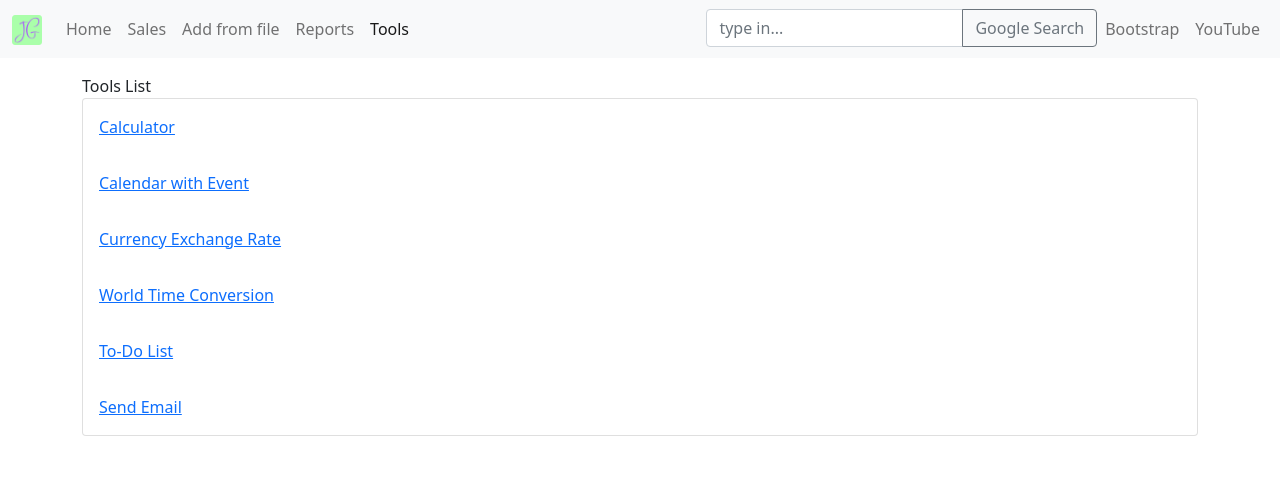
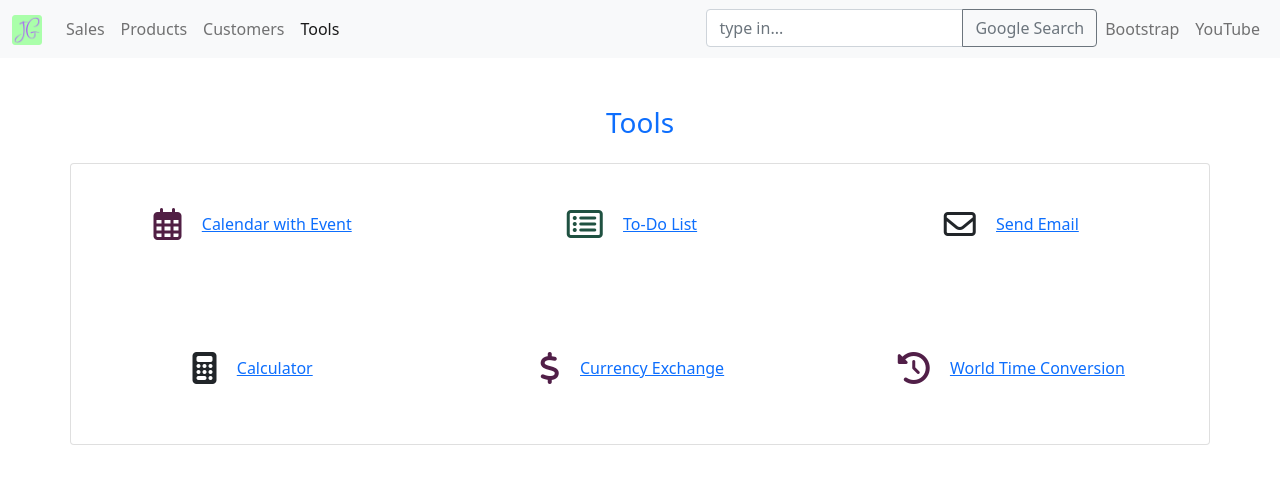
Before and after one commit to JWShim-WSP/Project_DS, a Django app: page /tools/ in a window 1280 px wide. Shown: the top 484 px of the page. Run offline with Django 4.2, Linux system fonts and the light colour scheme; parts of the project's set-up code (start-up, migrations or seed data) failed here and were passed over; some libraries are stand-ins or nearby versions.

Commit message:
updated the navbar menu

```diff
--- a/Project_DS/urls.py
+++ b/Project_DS/urls.py
@@ -22,6 +22,8 @@ from .views import login_view, logout_view
 
 urlpatterns = [
     path('', include('sales.urls', namespace='sales')),
+    path('products/', include('products.urls', namespace='products')),
+    path('customers/', include('customers.urls', namespace='customers')),
     path('reports/', include('reports.urls', namespace='reports')),
     path('my_profile/', include('profiles.urls', namespace='profiles')),
     path('myadmin/', include('myadmin.urls', namespace='myadmin')),
--- a/customers/resources.py
+++ b/customers/resources.py
@@ -5,5 +5,5 @@ class CustomerResource(resources.ModelResource):
     class Meta:
         model = Customer
         # enumerate the fields to export
-        fields = ('id', 'name')
+        fields = ('id', 'name', 'email', 'phone_number', 'remark')
         export_order = fields
--- a/products/admin.py
+++ b/products/admin.py
@@ -6,7 +6,7 @@ from products.resources import ProductResource
 # Register your models here.
 class ProductAdmin(ImportExportActionModelAdmin, admin.ModelAdmin):
     resource_class = ProductResource
-    list_display = ("name", "image", "price", "created", "updated")
+    list_display = ("name", "image", "price", "created", "updated", "remark")
 
 
 admin.site.register(Product, ProductAdmin)
--- a/products/models.py
+++ b/products/models.py
@@ -1,4 +1,5 @@
 from django.db import models
+from django.urls import reverse
 
 # Create your models here.
 
@@ -15,7 +16,11 @@ class Product(models.Model):
     price = models.FloatField(help_text='in US dollars $')
     created = models.DateTimeField(auto_now_add=True)
     updated = models.DateTimeField(auto_now=True)
+    remark = models.TextField(max_length=1024, blank=True)
     product_type = models.CharField(max_length=2, choices=PRODUCT_CHOICES)
+
+    def get_absolute_url(self):
+        return reverse('products:detail', kwargs={'pk':self.pk})
 
     def __str__(self):
         return f"{self.name}-{self.created.strftime('%d/%m/%Y')}"
--- a/products/resources.py
+++ b/products/resources.py
@@ -5,5 +5,5 @@ class ProductResource(resources.ModelResource):
     class Meta:
         model = Product
         # enumerate the fields to export
-        fields = ('id', 'name', 'price', 'created', 'updated')
+        fields = ('id', 'name', 'price', 'created', 'updated', 'product_type', 'remark')
         export_order = fields
--- a/sales/models.py
+++ b/sales/models.py
@@ -22,6 +22,9 @@ class Position(models.Model):
         # reverse relationship to sale (sale_set: set of 'Sale' model with the first item)
         sale_obj = self.sale_set.first()
         return sale_obj.id
+
+    def get_absolute_url(self):
+        return reverse('sales:position_detail', kwargs={'pk':self.pk})
 
     def get_sales_customer(self):
         # reverse relationship to sale (sale_set: set of 'Sale' model with the first item)
@@ -59,7 +62,7 @@ class Sale(models.Model):
         #return self.position
 
     def get_absolute_url(self):
-        return reverse('sales:detail', kwargs={'pk':self.pk})
+        return reverse('sales:sales_detail', kwargs={'pk':self.pk})
 
     def __str__(self):
         return f"Sales for the amount of ${self.total_price}"
--- a/sales/templates/sales/sales_list.html
+++ b/sales/templates/sales/sales_list.html
@@ -8,10 +8,12 @@ Sales List
 Sales List
 <br>
 
-{% for obj in object_list %}
+<div class="row mt-5 mb-3">
+    {% for obj in object_list %}
     <div class="card mb-3">
         <a href="{{obj.get_absolute_url}}" class="card-body">{{obj.transaction_id}}</a>
     </div>
-{% endfor %}
+    {% endfor %}
+</div>
 
 {% endblock content %}
--- a/sales/urls.py
+++ b/sales/urls.py
@@ -22,7 +22,7 @@ Pass Converter
 """
 
 from django.urls import path
-from .views import home_view, SaleListView, SaleDetailView, sale_list_view, sale_detail_view
+from .views import home_view, SaleListView, SaleDetailView, sale_list_view, sale_detail_view, position_detail_view
 
 app_name = 'sales'
 
@@ -32,6 +32,7 @@ urlpatterns = [
     #path('sales/', SaleListView.as_view(), name='list'),
     #path('sales/<pk>/', SaleDetailView.as_view(), name='detail'),
     # go for FBV this time!
-    path('sales/', sale_list_view, name='list'),
-    path('sales/<pk>/', sale_detail_view, name='detail'),
+    path('sales/position/<int:pk>/', position_detail_view, name='position_detail'),
+    path('sales/', sale_list_view, name='slaes_list'),
+    path('sales/<int:pk>/', sale_detail_view, name='sales_detail'),
 ]
--- a/templates/base.html
+++ b/templates/base.html
@@ -21,6 +21,9 @@
     <script src="https://unpkg.com/dropzone@5/dist/min/dropzone.min.js"></script>
     <link rel="stylesheet" href="https://unpkg.com/dropzone@5/dist/min/dropzone.min.css" type="text/css" />
 
+    <!-- Font Awesome for icons -->
+    <script src="https://kit.fontawesome.com/c05f8fca70.js" crossorigin="anonymous"></script>
+
     <!-- Custom js & css -->
     <link rel="stylesheet" href="{% static 'style.css' %}">
 
--- a/templates/navbar.html
+++ b/templates/navbar.html
@@ -1,8 +1,12 @@
 {% load static %}
 {% url 'sales:home' as path_to_home %}
-{% url 'sales:list' as path_to_sales %}
+<!--
+{% url 'sales:sales_list' as path_to_sales %}
 {% url 'reports:from-file' as path_to_from_file %}
 {% url 'reports:main' as path_to_reports %}
+-->
+{% url 'products:list' as path_to_products %}
+{% url 'customers:list' as path_to_customers %}
 {% url 'profiles:my' as path_to_my_profile %}
 {% url 'myadmin:memberlist' as path_to_myadmin %}
 {% url 'tools:main' as path_to_tools %}
@@ -14,8 +18,15 @@
     <div class="collapse navbar-collapse" id="navbarNav">
       <ul class="navbar-nav">
         <li class="nav-item">
-          <a class="nav-link {% if request.path == path_to_home %}active{% endif %}" href="{{path_to_home}}">Home</a>
+          <a class="nav-link {% if request.path == path_to_home %}active{% endif %}" href="{{path_to_home}}">Sales</a>
         </li>
+        <li class="nav-item">
+          <a class="nav-link {% if request.path == path_to_products %}active{% endif %}" href="{{path_to_products}}">Products</a>
+        </li>
+        <li class="nav-item">
+          <a class="nav-link {% if request.path == path_to_customers %}active{% endif %}" href="{{path_to_customers}}">Customers</a>
+        </li>
+        <!--
         <li class="nav-item">
           <a class="nav-link {% if request.path == path_to_sales %}active{% endif %}" href="{{path_to_sales}}">Sales</a>
         </li>
@@ -25,6 +36,7 @@
         <li class="nav-item">
           <a class="nav-link {% if request.path == path_to_reports %}active{% endif %}" href="{{path_to_reports}}">Reports</a>
         </li>
+        -->
         {% if request.user.is_staff %}
         <li class="nav-item">
           <a class="nav-link {% if request.path == path_to_myadmin %}active{% endif %}" href="{{path_to_myadmin}}">Admin</a>
--- a/tools/templates/tools/main.html
+++ b/tools/templates/tools/main.html
@@ -5,16 +5,44 @@ Tools
 {% endblock title %}
 
 {% block content %}
-Tools List
-<br>
 
-<div class="card mb-3">
-    <a href="{% url 'calculator:calculator' %}" class="card-body">Calculator</a>
-    <a href="{% url 'calendarwithevent:calendarwithevent' %}" class="card-body">Calendar with Event</a>
-    <a href="{% url 'excurrency:excurrency' %}" class="card-body">Currency Exchange Rate</a>
-    <a href="{% url 'worldtime:timeconvert' %}" class="card-body">World Time Conversion</a>
-    <a href="{% url 'todolist:todolist' %}" class="card-body">To-Do List</a>
-    <a href="{% url 'emailsend:contactview' %}" class="card-body">Send Email</a>
+<div class="row mt-5 text-center">
+    <h3 class="text-primary">Tools</h3>
+    <div class="card mt-3 pt-5">
+        <div class="row">
+            <div class="col-4">
+                <i class="fa-regular fa-calendar-days fa-2xl" style="color: #511f44;"></i>
+                <a href="{% url 'calendarwithevent:calendarwithevent' %}" class="card-body">Calendar with Event</a>
+            </div>
+            <div class="col-4">
+                <i class="fa-regular fa-rectangle-list fa-2xl" style="color: #1f5141;"></i>
+                <a href="{% url 'todolist:todolist' %}" class="card-body">To-Do List</a>
+            </div>
+            <div class="col-4">
+                <i class="fa-regular fa-envelope fa-2xl"></i>
+                <a href="{% url 'emailsend:contactview' %}" class="card-body">Send Email</a>
+            </div>
+        </div>
+        <br>
+        <br>
+        <br>
+        <br>
+        <br>
+        <div class="row mb-3 pb-5">
+            <div class="col-4">
+                <i class="fa-solid fa-calculator fa-2xl"></i>
+                <a href="{% url 'calculator:calculator' %}" class="card-body">Calculator</a>
+            </div>
+            <div class="col-4">
+                <i class="fa-solid fa-dollar-sign fa-2xl" style="color: #511f48;"></i>
+                <a href="{% url 'excurrency:excurrency' %}" class="card-body">Currency Exchange</a>
+            </div>
+            <div class="col-4">
+                <i class="fa-solid fa-clock-rotate-left fa-2xl" style="color: #511f48;"></i>
+                <a href="{% url 'worldtime:timeconvert' %}" class="card-body">World Time Conversion</a>
+            </div>
+        </div>
+    </div>
 </div>
 
 {% endblock content %}
```
Also changed, not shown: customers/models.py (+6 -2 lines), customers/views.py (+14 -0 lines), products/views.py (+14 -0 lines), sales/templates/sales/home.html (+13 -0 lines), sales/templates/sales/sales_detail.html (+3 -12 lines), sales/views.py (+12 -4 lines), db.sqlite3.
